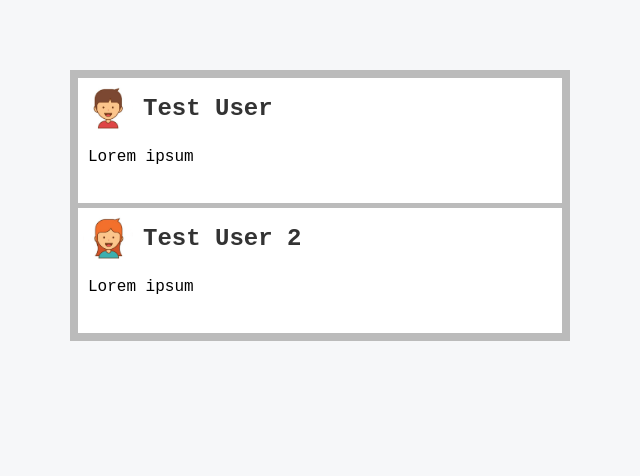
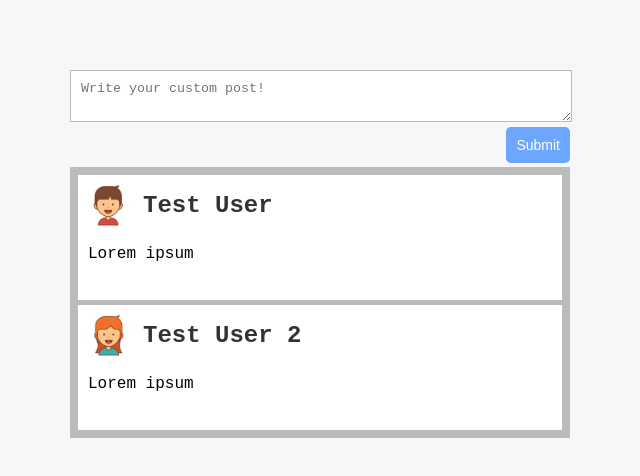
Before and after one commit to aruyamam/react-graphql-graphbook, a React app: page / in a window 1280 px wide. Shown: the whole page, without its empty margins (320-960 px from the left). Built offline with nearby package versions, Linux system fonts and the light colour scheme.

Commit message:
Event handling and state updates with React

```diff
--- a/assets/css/style.css
+++ b/assets/css/style.css
@@ -50,3 +50,23 @@ p {
    margin: 5px;
    padding: 5px;
 }
+
+form {
+   padding-bottom: 20px;
+}
+
+form textarea {
+   width: calc(100% - 20px);
+   padding: 10px;
+   border-color: #bbb;
+}
+
+form [type=submit] {
+   padding: 10px;
+   background-color: #6ca6fd;
+   color: #fff;
+   border: none;
+   border-radius: 5px;
+   font-size: 14px;
+   float: right;
+}
--- a/src/client/App.js
+++ b/src/client/App.js
@@ -23,13 +23,46 @@ const posts = [
 export default class App extends Component {
   state = {
     posts,
+    postContent: '',
+  };
+
+  handleSubmit = (event) => {
+    event.preventDefault();
+    const { posts, postContent } = this.state;
+    const newPost = {
+      id: posts.length + 1,
+      text: postContent,
+      user: {
+        avatar: '/uploads/avatar1.png',
+        username: 'Fake User',
+      },
+    };
+
+    this.setState(prevState => ({
+      posts: [newPost, ...prevState.posts],
+      postContent: '',
+    }));
+  };
+
+  handlePostContentChange = (event) => {
+    this.setState({ postContent: event.target.value });
   };
 
   render() {
-    const { posts } = this.state;
+    const { posts, postContent } = this.state;
 
     return (
       <div className="container">
+        <div className="postForm">
+          <form onSubmit={this.handleSubmit}>
+            <textarea
+              onChange={this.handlePostContentChange}
+              value={postContent}
+              placeholder="Write your custom post!"
+            />
+            <input type="submit" value="Submit" />
+          </form>
+        </div>
         <div className="feed">
           {posts.map((post, i) => (
             <div key={post.id} className="post">
```
